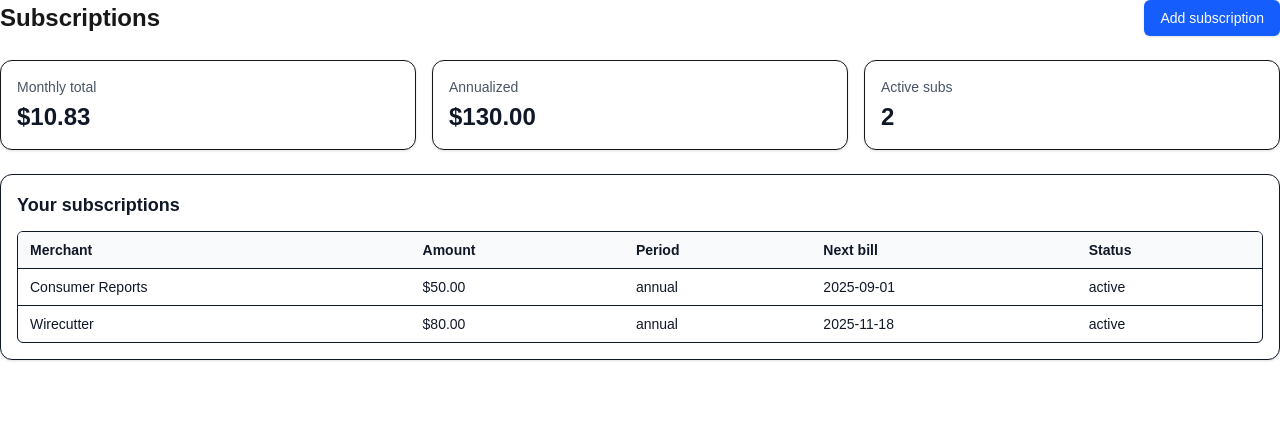
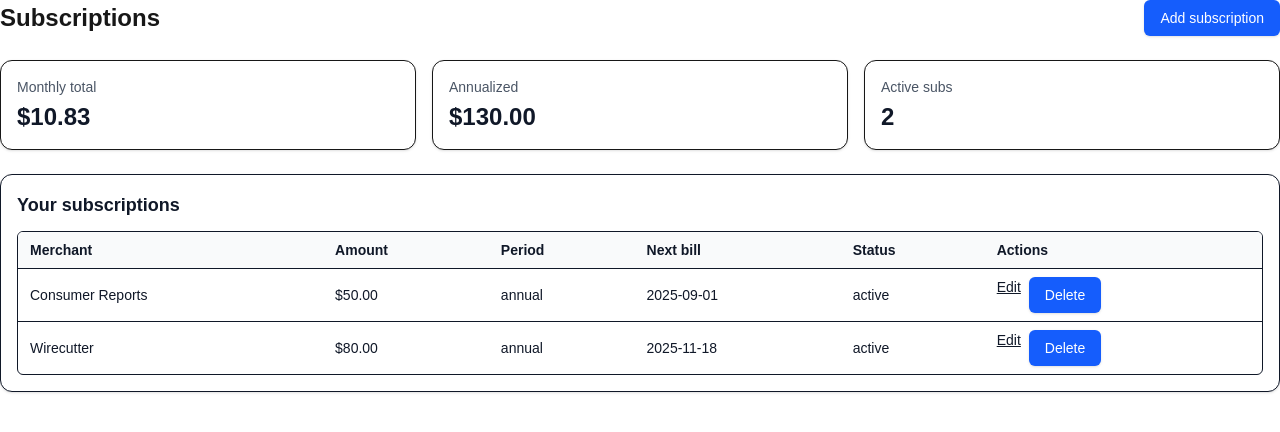
Before and after one commit to dgill45/subscription-tracker, a Next.js app in the folder web/: page /subscriptions in a window 1280 px wide. Shown: the top 432 px of the page. Built offline with nearby package versions, Linux system fonts and the light colour scheme.

Commit message:
Added DeleteButton. Cleaned up route logic

```diff
--- a/web/src/app/api/subscriptions/[id]/route.ts
+++ b/web/src/app/api/subscriptions/[id]/route.ts
@@ -1,23 +1,20 @@
-// web/src/app/api/subscriptions/[id]/route.ts
 export const runtime = "nodejs";
 export const dynamic = "force-dynamic";
 
 import { NextRequest, NextResponse } from "next/server";
-import {
-  getSubscriptionById,
-  updateSubscription,
-  deleteSubscription,
-} from "@/server/storage";
+import { getSubscriptionById, updateSubscription, deleteSubscription } from "@/server/storage";
 
-type Params = { params: { id: string } };
+type Ctx = { params: Promise<{ id: string }> };
 
-export async function GET(_req: NextRequest, { params }: Params) {
-  const sub = await getSubscriptionById(params.id);
+export async function GET(_req: NextRequest, ctx: Ctx) {
+  const { id } = await ctx.params;
+  const sub = await getSubscriptionById(id);
   if (!sub) return NextResponse.json({ error: "not found" }, { status: 404 });
   return NextResponse.json(sub);
 }
 
-export async function PATCH(req: NextRequest, { params }: Params) {
+export async function PATCH(req: NextRequest, ctx: Ctx) {
+  const { id } = await ctx.params;
   const body = await req.json().catch(() => null);
   if (!body || typeof body !== "object")
     return NextResponse.json({ error: "bad request" }, { status: 400 });
@@ -29,13 +26,14 @@ export async function PATCH(req: NextRequest, { params }: Params) {
   if ("amount" in patch && (!Number.isFinite(Number(patch.amount)) || Number(patch.amount) <= 0))
     return NextResponse.json({ error: "amount must be positive" }, { status: 400 });
 
-  const updated = await updateSubscription(params.id, patch);
+  const updated = await updateSubscription(id, patch);
   if (!updated) return NextResponse.json({ error: "not found" }, { status: 404 });
   return NextResponse.json(updated);
 }
 
-export async function DELETE(_req: NextRequest, { params }: Params) {
-  const ok = await deleteSubscription(params.id);
+export async function DELETE(_req: NextRequest, ctx: Ctx) {
+  const { id } = await ctx.params;
+  const ok = await deleteSubscription(id);
   if (!ok) return NextResponse.json({ error: "not found" }, { status: 404 });
   return NextResponse.json({ ok: true });
 }
--- a/web/src/app/api/subscriptions/[id]/edit/page.tsx
+++ b/web/src/app/subscriptions/[id]/edit/page.tsx
@@ -3,11 +3,13 @@ import { getSubscriptionById } from "@/server/storage";
 import { Card } from "@/components/Card";
 import { EditSubscriptionForm } from "@/components/EditSubscriptionForm";
 
-type Props = { params: { id: string } };
+export default async function EditSubPage(
+  { params }: { params: Promise<{ id: string }> } // 👈 accept a Promise for params
+) {
+  const { id } = await params;                   // 👈 await it
+  const sub = await getSubscriptionById(id);
+  if (!sub) return notFound();
 
-export default async function EditSubPage({ params }: Props) {
-  const sub = await getSubscriptionById(params.id);
-  if (!sub) return notFound();
   return (
     <div className="mx-auto max-w-2xl space-y-6">
       <h1 className="text-2xl font-semibold">Edit subscription</h1>
--- a/web/src/app/subscriptions/page.tsx
+++ b/web/src/app/subscriptions/page.tsx
@@ -4,6 +4,7 @@ import { computeTotals } from "@/lib/types";
 import { Card } from "@/components/Card";
 import { Button } from "@/components/Button";
 import { StatTile } from "@/components/StatTile";
+import { DeleteButton } from "@/components/DeleteButton";
 
 
 export default async function SubscriptionsPage() {
@@ -41,6 +42,7 @@ return (
             <th className="px-3 py-2">Period</th>
             <th className="px-3 py-2">Next bill</th>
             <th className="px-3 py-2">Status</th>
+            <th className="px-3 py-2">Actions</th>
           </tr>
         </thead>
         <tbody>
@@ -53,6 +55,10 @@ return (
               <td className="px-3 py-2">{s.period}</td>
               <td className="px-3 py-2">{s.nextBillDate}</td>
               <td className="px-3 py-2">{s.status}</td>
+              <td className="px-3 py-2 flex gap-2">
+                <a href={`/subscriptions/${s.id}/edit`} className="underline">Edit</a>
+                <DeleteButton id={s.id} />
+              </td>
             </tr>
           ))}
         </tbody>
--- /dev/null
+++ b/web/src/components/DeleteButton.tsx
@@ -0,0 +1,17 @@
+"use client";
+import { useRouter } from "next/navigation";
+import { useState } from "react";
+import { Button } from "@/components/Button";
+
+export function DeleteButton({ id }: { id: string }) {
+  const router = useRouter();
+  const [busy, setBusy] = useState(false);
+  async function del() {
+    if (!confirm("Delete this subscription?")) return;
+    setBusy(true);
+    await fetch(`/api/subscriptions/${id}`, { method: "DELETE" });
+    setBusy(false);
+    router.refresh();
+  }
+  return <Button onClick={del} disabled={busy}>{busy ? "Deleting…" : "Delete"}</Button>;
+}
```
